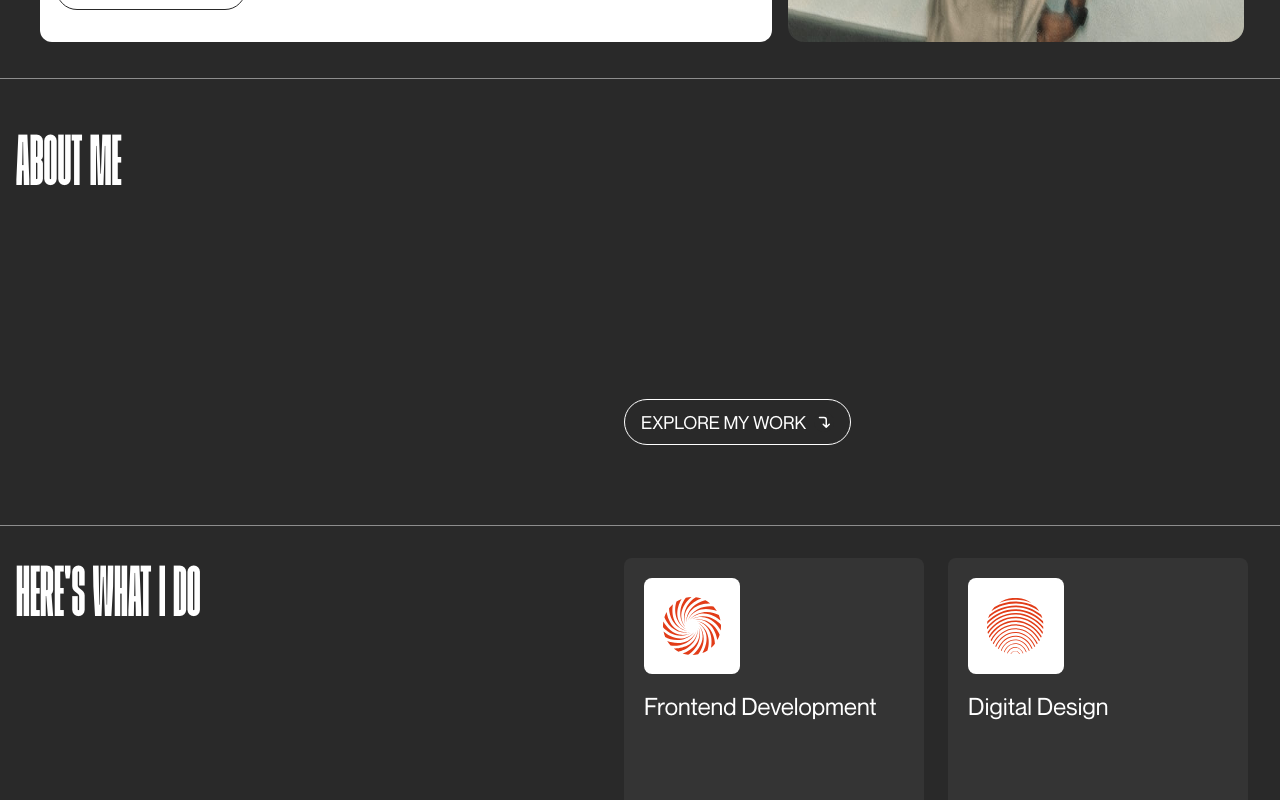
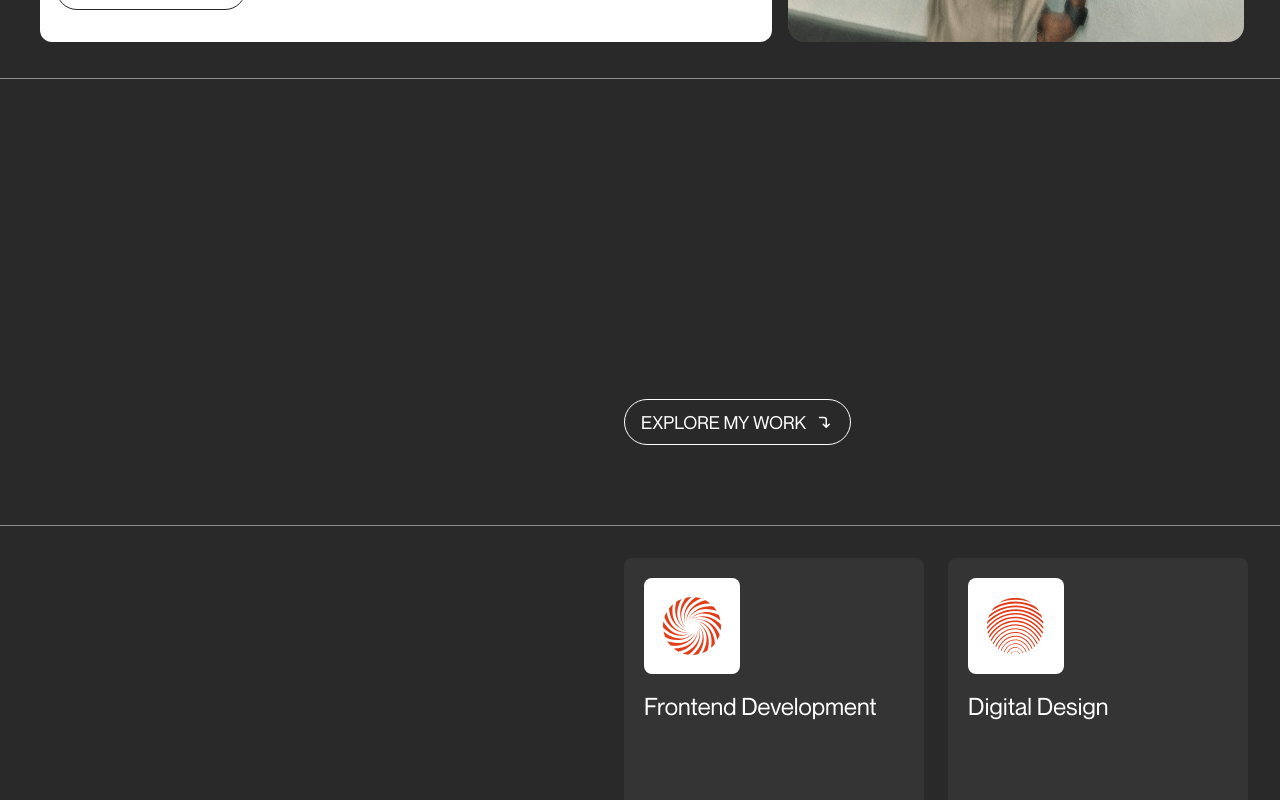
Before and after one commit to Dejare/dejj-23, a React (Create React App) app: page / in a window 1280 px wide. Shown: the part 1340-2140 px from the top of the page. Built offline with nearby package versions, Linux system fonts and the light colour scheme.

Commit message:
fixed up site

```diff
--- a/src/Main.js
+++ b/src/Main.js
@@ -31,7 +31,7 @@ const Main = () => {
   return (
     <div data-scroll-container>
       <div className="w-screen">
-        <header className="w-screen justify-between" >
+        <header className="w-screen justify-between">
           <label htmlFor="logo">Adejare™</label>
           <div className="flex flex-row items-center">
             <button className="md:px-5 md:py-2 py-2 px-4 rounded-full bg-neutral-700 text-white text-sm md:mr-5 mr-1">
@@ -120,7 +120,12 @@ const Main = () => {
             <div className="mt-8" id="about">
               <div className="flex md:flex-row flex-col items-start justify-between p-4 w-screen text-white mb-12">
                 <div className="md:w-2/12 w-full">
-                  <h1 className="heading md:text-7xl text-4xl" id="aboutHead">
+                  <h1
+                    className="heading md:text-7xl text-4xl"
+                    id="aboutHead"
+                    words-slide-down=""
+                    text-split=""
+                  >
                     ABOUT ME
                   </h1>
                 </div>
@@ -152,6 +157,8 @@ const Main = () => {
                   <h1
                     className="heading md:text-7xl text-4xl uppercase"
                     id="aboutHead"
+                    words-slide-down=""
+                    text-split=""
                   >
                     Here's what i do
                   </h1>
--- a/src/assets/PageAnimation.js
+++ b/src/assets/PageAnimation.js
@@ -25,7 +25,7 @@ const PageAnimation = () => {
       let projectCards = gsap.timeline({
         scrollTrigger: {
           trigger: triggerElement,
-          start: "top 100%",
+          start: "top 75%",
           end: "top top",
           scrub: 1,
         },
@@ -84,7 +84,7 @@ const PageAnimation = () => {
       tl.from($(this).find(".char"), {
         opacity: 0,
         yPercent: -120,
-        duration: 0.3,
+        duration: 0.9,
         ease: Power2.easeOut(),
         stagger: { amount: 0.5 },
       });
```
